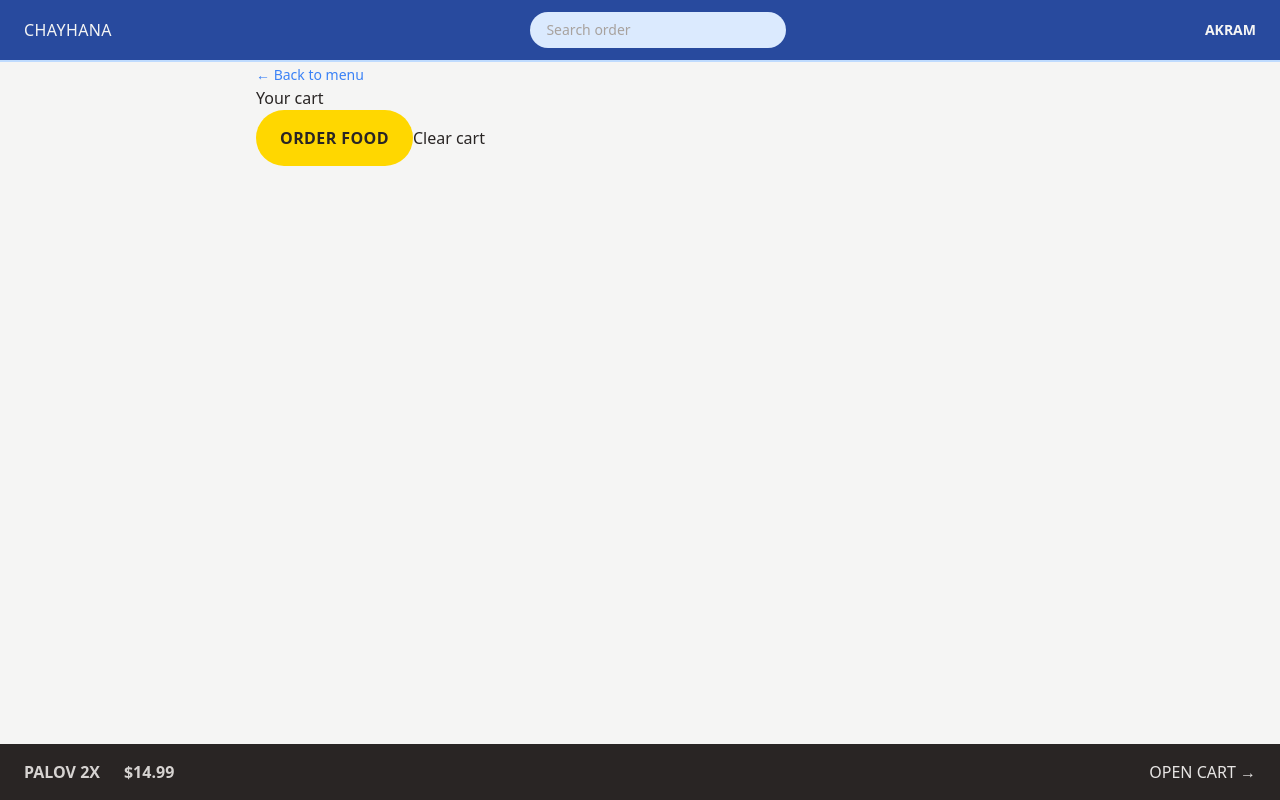
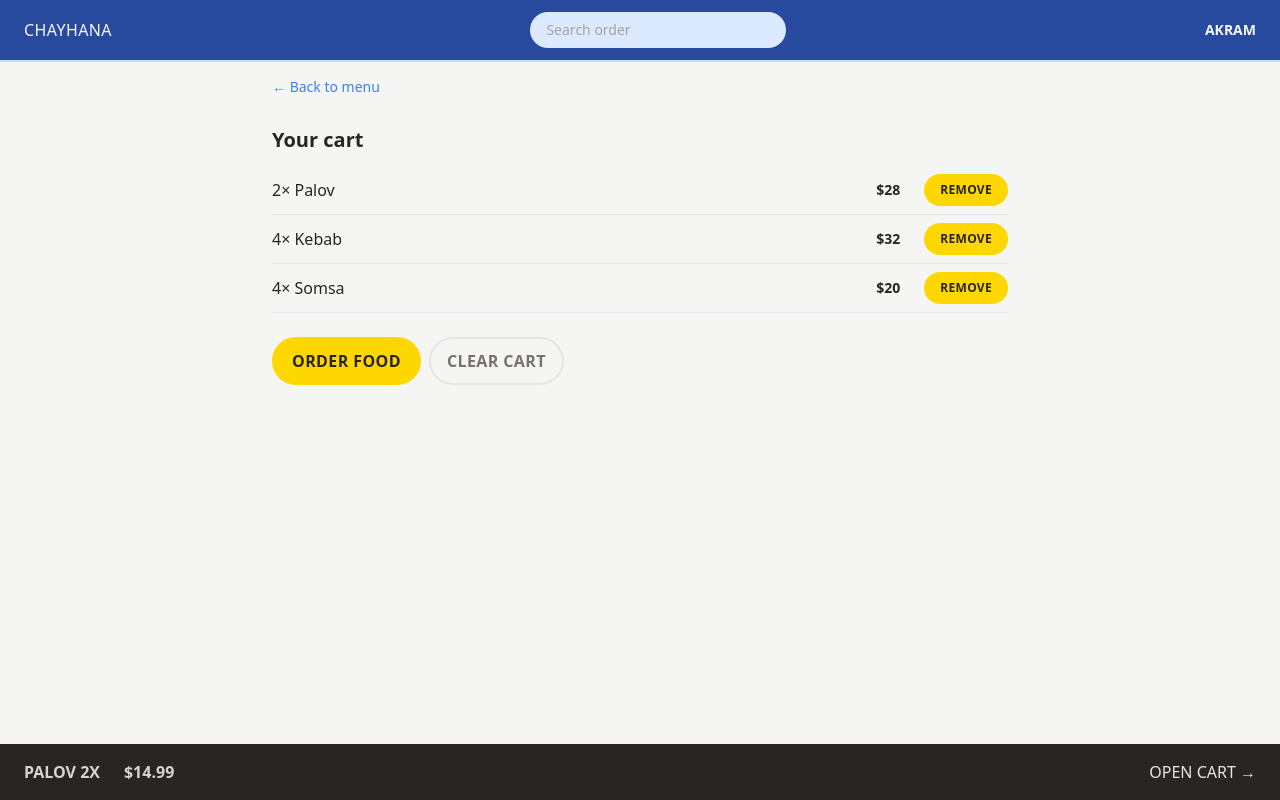
Before and after one commit to javlona/chayhana-react, a React (Vite) app: page /cart in a window 1280 px wide. Built offline with nearby package versions, Linux system fonts and the light colour scheme.

Commit message:
cart styled

```diff
--- a/src/features/cart/Cart.jsx
+++ b/src/features/cart/Cart.jsx
@@ -1,17 +1,51 @@
 import { Link } from "react-router-dom";
 import LinkButton from "../../ui/LinkButton";
 import Button from "../../ui/Button";
+import CartItem from "./CartItem";
 
+const initialCart = [
+  {
+    id: 12,
+    name: "Palov",
+    quantity: 2,
+    unitPrice: 14,
+    totalPrice: 28,
+  },
+  {
+    id: 6,
+    name: "Kebab",
+    quantity: 4,
+    unitPrice: 8,
+    totalPrice: 32,
+  },
+  {
+    id: 11,
+    name: "Somsa",
+    quantity: 4,
+    unitPrice: 5,
+    totalPrice: 20,
+  },
+];
 function Cart() {
+  const cart = initialCart;
+
   return (
-    <div>
+    <div className="px-4 py-3">
       <LinkButton to="/menu">&#8592; Back to menu</LinkButton>
 
-      <h2>Your cart</h2>
+      <h2 className="mt-7 text-xl font-semibold">Your cart</h2>
 
-      <div>
-        <Button to="/order/new">Order food</Button>
-        <button>Clear cart</button>
+      <ul className="mt-3 divide-y divide-stone-200 border-b">
+        {cart.map((item) => (
+          <CartItem key={item.id} item={item} />
+        ))}
+      </ul>
+
+      <div className="mt-6 space-x-2">
+        <Button type="primary" to="/order/new">
+          Order food
+        </Button>
+        <Button type="secondary">Clear cart</Button>
       </div>
     </div>
   );
--- a/src/features/cart/CartItem.jsx
+++ b/src/features/cart/CartItem.jsx
@@ -1,5 +1,19 @@
-function CartItem() {
-  return <div></div>;
+import Button from "../../ui/Button";
+
+function CartItem({ item }) {
+  const { id, name, quantity, totalPrice } = item;
+
+  return (
+    <li className="py-2 sm:flex sm:items-center sm:justify-between">
+      <p className="mb-1 sm:mb-0">
+        {quantity}&times; {name}
+      </p>
+      <div className="flex items-center justify-between sm:gap-6">
+        <p className="text-sm font-bold">${totalPrice}</p>
+        <Button type="small">remove</Button>
+      </div>
+    </li>
+  );
 }
 
 export default CartItem;
--- a/src/features/menu/MenuItem.jsx
+++ b/src/features/menu/MenuItem.jsx
@@ -1,13 +1,36 @@
+import Button from "../../ui/Button";
+
 function MenuItem({ item }) {
   const { id, name, unitPrice, ingredients, soldOut, imageUrl } = item;
 
   return (
-    <li className="flex gap-4">
-      <img className="h-24" src={imageUrl} alt={name} />
-      <div>
-        <p>{name}</p>
-        <p>{ingredients.join(", ")}</p>
-        <div>{!soldOut ? <p>${unitPrice}</p> : <p>Sold out</p>}</div>
+    <li className="flex gap-4 py-2">
+      <img
+        className={`h-24 ${soldOut && "opacity-80 grayscale"}`}
+        src={imageUrl}
+        alt={name}
+      />
+      <div className="flex grow flex-col pt-0.5">
+        <p className="font-medium">{name}</p>
+        <p className="text-sm capitalize italic text-stone-500">
+          {ingredients.join(", ")}
+        </p>
+        <div className="mt-auto flex items-center justify-between">
+          {!soldOut ? (
+            <p className="text-sm">${unitPrice}</p>
+          ) : (
+            <p
+              className="text-sm font-medium uppercase text-stone-500
+            "
+            >
+              Sold out
+            </p>
+          )}
+
+          <Button disabled={soldOut} type="small">
+            Add to cart
+          </Button>
+        </div>
       </div>
     </li>
   );
--- a/src/features/order/CreateOrder.jsx
+++ b/src/features/order/CreateOrder.jsx
@@ -66,7 +66,7 @@
           {formErrors?.phone && <p>{formErrors.phone}</p>}
           <div>
             <input type="hidden" name="cart" value={cart} />
-            <Button disabled={isSubmitting}>
+            <Button type="primary" disabled={isSubmitting}>
               {isSubmitting ? "Ordering..." : "Order now"}
             </Button>
           </div>
--- a/src/features/user/CreateUser.jsx
+++ b/src/features/user/CreateUser.jsx
@@ -21,7 +21,9 @@
         className="input mb-4 w-72"
       />
       <div>
-        <Button disabled={!username}>Start your order</Button>
+        <Button type="primary" disabled={!username}>
+          Start your order
+        </Button>
       </div>
     </form>
   );
--- a/src/ui/Button.jsx
+++ b/src/ui/Button.jsx
@@ -1,18 +1,24 @@
 import { Link } from "react-router-dom";
 
-function Button({ children, disabled, to }) {
-  const style = `inline-block rounded-full bg-secondary px-3 py-2 font-semibold uppercase tracking-wide text-stone-800 transition-colors duration-200 hover:bg-yellow-300 focus:outline-none focus:ring focus:ring-yellow-500 focus:ring-offset-2 active:bg-yellow-400 disabled:cursor-not-allowed disabled:bg-stone-400 sm:px-6 sm:py-4`;
+function Button({ children, disabled, to, type = "primary" }) {
+  const base = `inline-block rounded-full bg-secondary  font-semibold uppercase tracking-wide text-stone-800 transition-colors duration-200 hover:bg-yellow-300 focus:outline-none focus:ring focus:ring-yellow-500 focus:ring-offset-2 active:bg-yellow-400 disabled:cursor-not-allowed disabled:bg-stone-400 `;
+
+  const styles = {
+    primary: `${base} px-3 py-2 md:px-5 md:py-3`,
+    small: `${base} text-xs px-2 py-1 md:px-4 md:py-2`,
+    secondary: `inline-block border-stone-200 rounded-full border-2   font-semibold uppercase tracking-wide text-stone-500 transition-colors duration-200 hover:bg-stone-300 hover:text-stone-700 focus:outline-none focus:ring focus:ring-stone-200 focus:ring-offset-2 disabled:cursor-not-allowed disabled:bg-stone-400 px-2.5 py-1.5 md:px-4 md:py-2.5`,
+  };
 
   if (to) {
     return (
-      <Link to={to} className={style}>
+      <Link to={to} className={styles[type]}>
         {children}
       </Link>
     );
   }
 
   return (
-    <button className={style} disabled={disabled}>
+    <button className={styles[type]} disabled={disabled}>
       {children}
     </button>
   );
```
